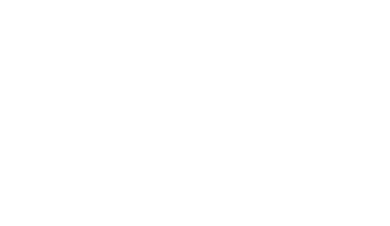
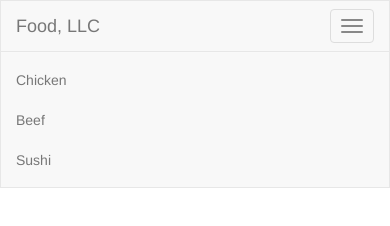
Before and after one commit to cbwsanduni-dotcom/module3-solution, a plain HTML site: page module3-solution/index.html in a window 390 px wide. Drawn offline with nearby package versions, Linux system fonts and the light colour scheme.

Commit message:
Add responsive navbar to index.html

```diff
--- a/module3-solution/index.html
+++ b/module3-solution/index.html
@@ -15,7 +15,30 @@
 </head>
 <body>
 
-  <!-- We will build the navbar here next -->
+  <nav class="navbar navbar-default">
+  <div class="container-fluid">
+
+    <div class="navbar-header">
+      <button type="button" class="navbar-toggle collapsed" data-toggle="collapse" data-target="#menu-items">
+        <span class="icon-bar"></span>
+        <span class="icon-bar"></span>
+        <span class="icon-bar"></span>
+      </button>
+
+      <a class="navbar-brand" href="#">Food, LLC</a>
+    </div>
+
+    <div class="collapse navbar-collapse visible-xs" id="menu-items">
+      <ul class="nav navbar-nav">
+        <li><a href="#">Chicken</a></li>
+        <li><a href="#">Beef</a></li>
+        <li><a href="#">Sushi</a></li>
+      </ul>
+    </div>
+
+  </div>
+</nav>
+<!-- We will build the navbar here next -->
 
 </body>
 
```
